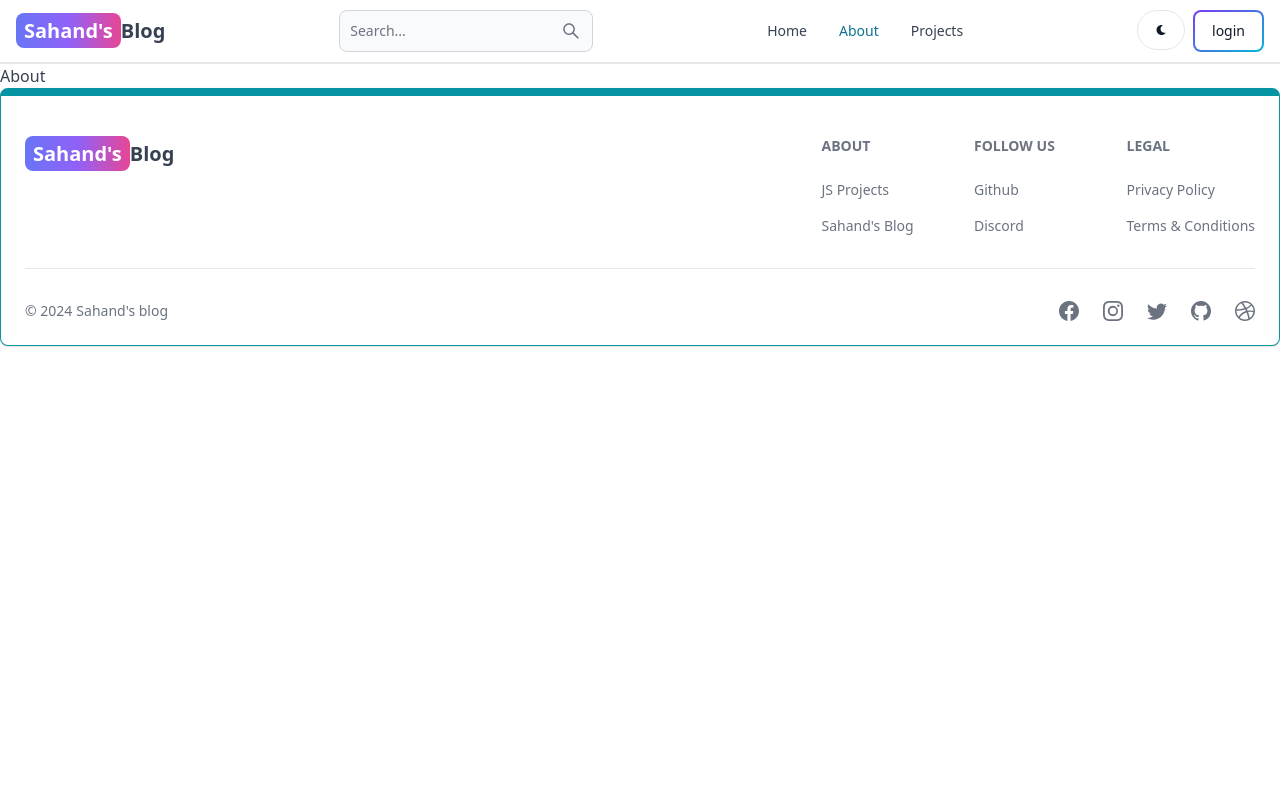
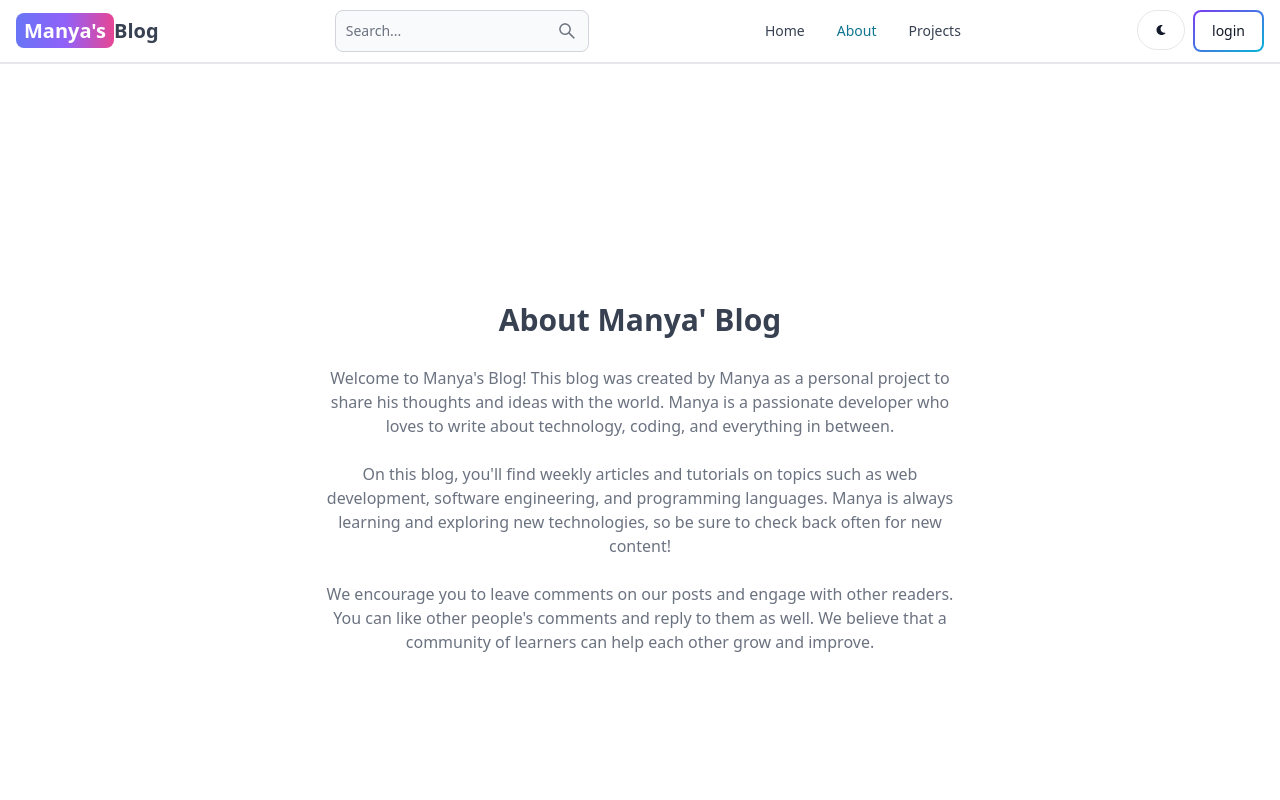
Before and after one commit to manya3219/MyDev_FIleSharing, a React (Vite) app in the folder client/: page /about in a window 1280 px wide. Shown: the top 800 px of the page. Built offline with nearby package versions, Linux system fonts and the light colour scheme; no server answers.

Commit message:
complete about and project pages

```diff
--- a/client/src/components/Foot.jsx
+++ b/client/src/components/Foot.jsx
@@ -12,7 +12,7 @@
               className='self-center whitespace-nowrap text-lg sm:text-xl font-semibold dark:text-white'
             >
               <span className='px-2 py-1 bg-gradient-to-r from-indigo-500 via-purple-500 to-pink-500 rounded-lg text-white'>
-                Sahand's
+                Manya's
               </span>
               Blog
             </Link>
--- a/client/src/components/Header.jsx
+++ b/client/src/components/Header.jsx
@@ -55,7 +55,7 @@
         className='self-center whitespace-nowrap text-sm sm:text-xl font-semibold dark:text-white'
       >
         <span className='px-2 py-1 bg-gradient-to-r from-indigo-500 via-purple-500 to-pink-500 rounded-lg text-white'>
-          Sahand's
+          Manya's
         </span>
         Blog
       </Link>
@@ -117,8 +117,8 @@
         <Navbar.Link active={path === '/about'} as={'div'}>
           <Link to='/about'>About</Link>
         </Navbar.Link>
-        <Navbar.Link active={path === '/projects'} as={'div'}>
-          <Link to='/projects'>Projects</Link>
+        <Navbar.Link active={path === '/project'} as={'div'}>
+          <Link to='/project'>Projects</Link>
         </Navbar.Link>
       </Navbar.Collapse>
     </Navbar>
--- a/client/src/pages/About.jsx
+++ b/client/src/pages/About.jsx
@@ -1,7 +1,35 @@
-import React from 'react'
-
 export default function About() {
   return (
-    <div>About</div>
-  )
+    <div className='min-h-screen flex items-center justify-center'>
+      <div className='max-w-2xl mx-auto p-3 text-center'>
+        <div>
+          <h1 className='text-3xl font font-semibold text-center my-7'>
+            About Manya' Blog
+          </h1>
+          <div className='text-md text-gray-500 flex flex-col gap-6'>
+            <p>
+              Welcome to Manya's Blog! This blog was created by Manya
+              as a personal project to share his thoughts and ideas with the
+              world. Manya is a passionate developer who loves to write about
+              technology, coding, and everything in between.
+            </p>
+
+            <p>
+              On this blog, you'll find weekly articles and tutorials on topics
+              such as web development, software engineering, and programming
+              languages. Manya is always learning and exploring new
+              technologies, so be sure to check back often for new content!
+            </p>
+
+            <p>
+              We encourage you to leave comments on our posts and engage with
+              other readers. You can like other people's comments and reply to
+              them as well. We believe that a community of learners can help
+              each other grow and improve.
+            </p>
+          </div>
+        </div>
+      </div>
+    </div>
+  );
 }
--- a/client/src/pages/Project.jsx
+++ b/client/src/pages/Project.jsx
@@ -1,7 +1,11 @@
-import React from 'react'
+import CallToAction from '../components/CallToAction';
 
 export default function Project() {
   return (
-    <div>Project</div>
+    <div className='min-h-screen max-w-2xl mx-auto flex justify-center items-center flex-col gap-6 p-3'>
+      <h1 className='text-3xl font-semibold'>Pojects</h1>
+      <p className='text-md text-gray-500'>Build fun and engaging projects while learning HTML, CSS, and JavaScript!</p>
+      <CallToAction />
+    </div>
   )
 }
```
